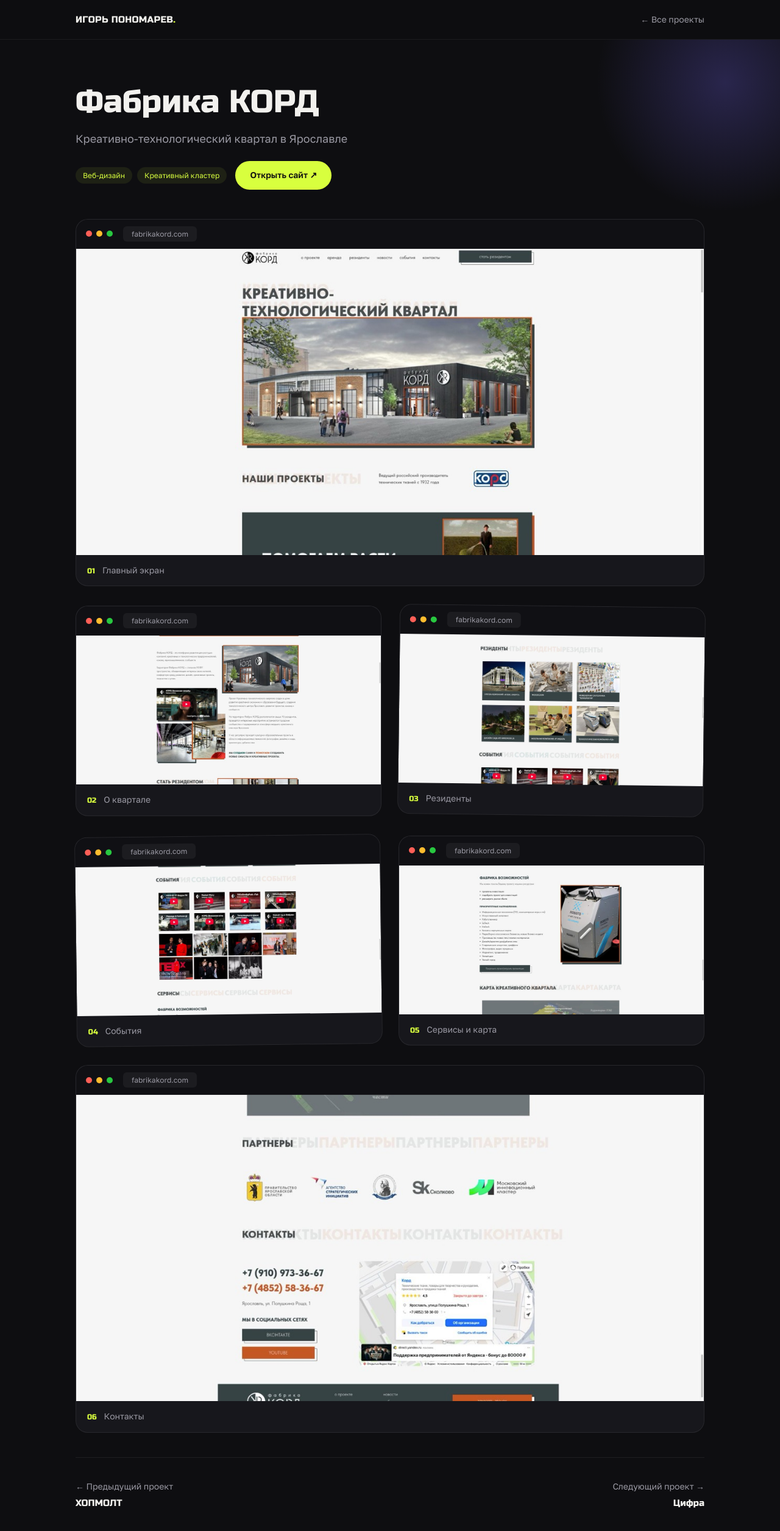
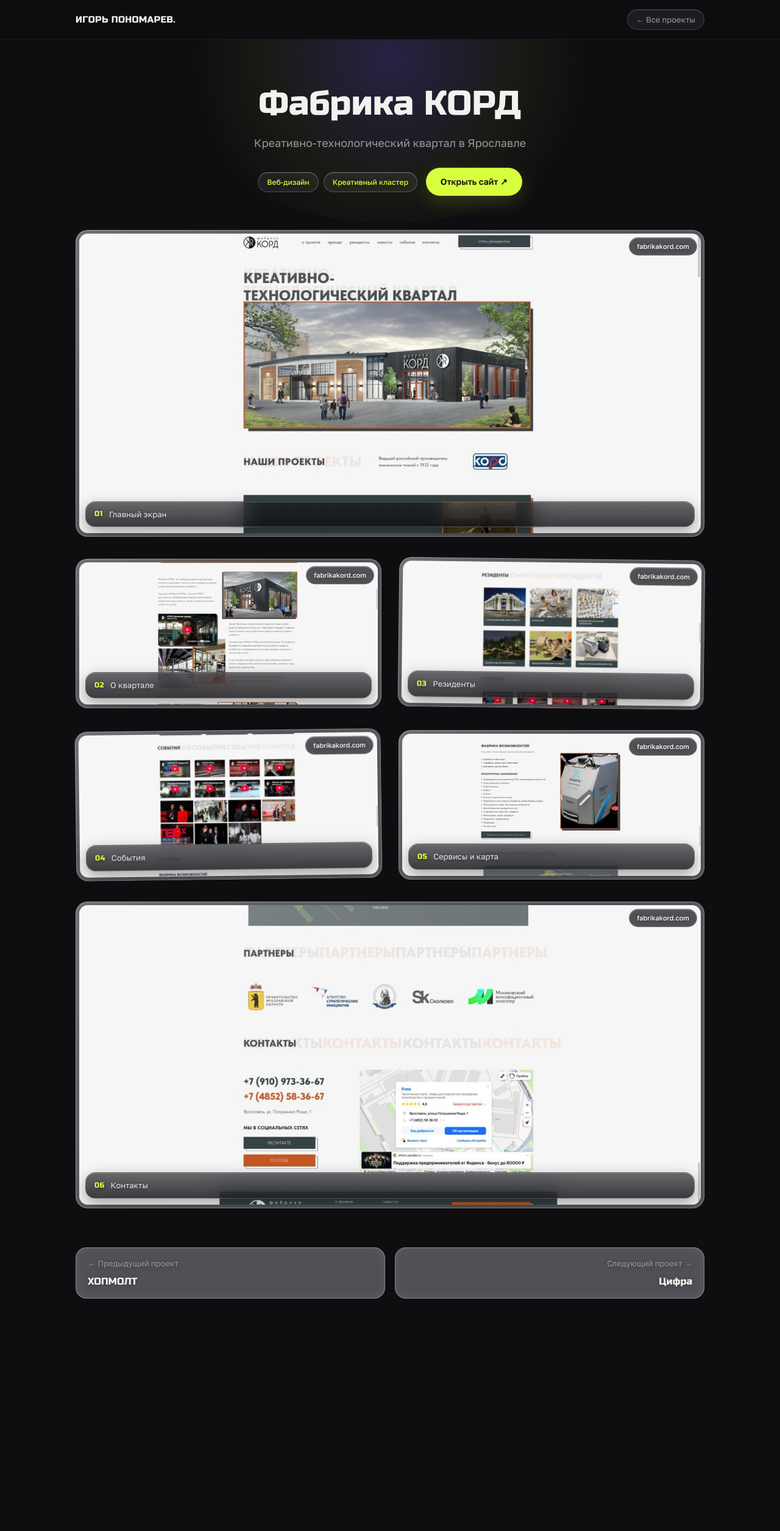
Before and after one commit to zerjg/portfolio, a plain HTML site: page project.html in a window 1280 px wide. Shown: the whole page at 61% size. After the commit the page ends 2201 px from the top, so only its background shows below. Drawn offline with Linux system fonts and the light colour scheme.

Commit message:
Страницы проектов в стилистике liquid glass: серебряные рамки вокруг скринов, плашки доменов и подписей внутри кадров, стеклянные теги/лайтбокс/навигация, центрированная шапка

```diff
--- a/project.html
+++ b/project.html
@@ -19,6 +19,7 @@
       --radius: 20px;
       --font-display: 'Russo One';
       --font-body: 'Golos Text';
+      --glass-tint: rgba(235,235,245,.3);
     }
     * { margin: 0; padding: 0; box-sizing: border-box; }
     html { scroll-behavior: smooth; overflow-x: clip; }
@@ -29,137 +30,238 @@
       overflow-x: clip;
     }
     .wrap { max-width: 1080px; margin: 0 auto; padding: 0 24px; }
-    h1, h2, h3 { font-family: var(--font-display), sans-serif; line-height: 1.2; }
+    h1, h2, h3 { font-family: var(--font-display), sans-serif; line-height: 1.2; font-weight: 400; }
     a { color: inherit; text-decoration: none; }
 
+    /* ---------- nav ---------- */
     nav {
       position: sticky; top: 0; z-index: 10;
       backdrop-filter: blur(14px);
       background: rgba(14,14,17,.75);
       border-bottom: 1px solid rgba(255,255,255,.06);
     }
-    nav .wrap { display: flex; align-items: center; justify-content: space-between; height: 64px; }
+    nav .wrap { display: flex; align-items: center; justify-content: space-between; height: 64px; gap: 16px; }
     .logo { font-family: var(--font-display); font-weight: 400; font-size: 15px; letter-spacing: .02em; white-space: nowrap; }
     .logo span { color: var(--accent); }
-    .back { font-size: 14px; color: var(--muted); }
-    .back:hover { color: var(--text); }
+    .back {
+      font-size: 13px; color: var(--muted);
+      padding: 6px 14px; border-radius: 100px;
+      background: rgba(235,235,245,.07);
+      backdrop-filter: blur(10px) saturate(1.5);
+      border: 1px solid rgba(255,255,255,.14);
+      box-shadow: inset 0 1px 0 rgba(255,255,255,.14);
+      transition: color .2s ease, background .2s ease, border-color .2s ease;
+    }
+    .back:hover { color: var(--text); background: rgba(235,235,245,.12); border-color: rgba(255,255,255,.24); }
 
     /* ---------- project header ---------- */
-    header { padding: 72px 0 48px; position: relative; overflow: hidden; }
+    header { padding: 72px 0 56px; position: relative; overflow: hidden; }
     header::before {
-      content: ''; position: absolute; top: -160px; right: -140px;
-      width: 460px; height: 460px; border-radius: 50%;
-      background: radial-gradient(circle, rgba(123,108,255,.25), transparent 65%);
+      content: ''; position: absolute; top: -240px; left: 50%;
+      width: 780px; height: 540px; border-radius: 50%;
+      transform: translateX(-50%);
+      background: radial-gradient(circle, rgba(123,108,255,.22), rgba(216,255,62,.05) 44%, transparent 68%);
       pointer-events: none;
     }
-    .p-desc { color: var(--muted); font-size: 18px; max-width: 560px; margin-bottom: 22px; }
-    h1 { font-size: clamp(30px, 5vw, 52px); font-weight: 400; margin-bottom: 14px; }
-    .p-meta { display: flex; align-items: center; gap: 14px; flex-wrap: wrap; }
-    .card-tags { display: flex; gap: 8px; flex-wrap: wrap; }
+    header .wrap {
+      position: relative; display: flex; flex-direction: column;
+      align-items: center; text-align: center;
+    }
+    h1 { font-size: clamp(32px, 6vw, 56px); margin-bottom: 16px; text-wrap: balance; }
+    .p-desc {
+      color: var(--muted); font-size: 18px; max-width: 620px;
+      margin: 0 auto 26px; text-wrap: pretty;
+    }
+    .p-meta { display: flex; align-items: center; justify-content: center; gap: 14px; flex-wrap: wrap; }
+    .card-tags { display: flex; gap: 8px; flex-wrap: wrap; justify-content: center; }
     .card-tags span {
-      font-size: 12px; color: var(--accent); background: rgba(216,255,62,.08);
-      padding: 4px 12px; border-radius: 100px;
+      font-size: 12px; font-weight: 500; color: var(--accent);
+      padding: 6px 14px; border-radius: 100px;
+      background: rgba(235,235,245,.07);
+      backdrop-filter: blur(10px) saturate(1.5);
+      border: 1px solid rgba(255,255,255,.22);
+      box-shadow: inset 0 1px 0 rgba(255,255,255,.18);
+      text-shadow: 0 1px 6px rgba(0,0,0,.35);
     }
     .btn {
       display: inline-block; padding: 12px 24px; border-radius: 100px;
-      font-weight: 600; font-size: 14px; transition: transform .15s ease;
+      font-weight: 600; font-size: 14px;
+      transition: transform .15s ease, box-shadow .2s ease;
     }
     .btn:hover { transform: translateY(-2px); }
-    .btn-primary { background: var(--accent); color: #111; }
+    .btn-primary {
+      background: var(--accent); color: #111;
+      box-shadow: 0 10px 30px rgba(216,255,62,.16);
+    }
+    .btn-primary:hover { box-shadow: 0 14px 36px rgba(216,255,62,.24); }
 
-    /* ---------- gallery collage ---------- */
+    /* ---------- gallery: silver glass frames ---------- */
     .gallery {
       display: grid; grid-template-columns: 1fr 1fr;
-      gap: 32px 28px; padding-bottom: 40px;
+      gap: 36px 28px; padding-bottom: 56px;
     }
     figure.shot {
-      background: var(--surface); border: 1px solid rgba(255,255,255,.07);
-      border-radius: var(--radius); overflow: hidden; cursor: zoom-in;
+      position: relative;
+      aspect-ratio: 1200 / 585;
+      padding: 6px;
+      background: var(--glass-tint);
+      backdrop-filter: blur(10px) saturate(1.6);
+      border-radius: var(--radius); overflow: hidden;
+      box-shadow: inset 0 0 0 1px rgba(255,255,255,.28), inset 0 0 14px rgba(255,255,255,.1);
+      cursor: zoom-in;
+      -webkit-user-select: none; user-select: none;
       opacity: 0; transform: translateY(36px);
-      transition: opacity .7s ease, transform .7s ease, border-color .25s ease, box-shadow .25s ease;
+      transition: opacity .7s ease, transform .7s ease, box-shadow .25s ease;
     }
     figure.shot.in { opacity: 1; transform: translateY(0); }
     figure.shot.in:hover {
-      border-color: rgba(216,255,62,.45);
-      box-shadow: 0 24px 60px rgba(0,0,0,.5);
-      transform: translateY(-4px) rotate(0deg) !important;
+      box-shadow: inset 0 0 0 1px rgba(255,255,255,.45), inset 0 0 18px rgba(255,255,255,.16), 0 28px 70px rgba(0,0,0,.5);
+      transform: translateY(-5px) rotate(0deg) !important;
     }
+    figure.shot:focus-visible { outline: 2px solid var(--accent); outline-offset: 4px; }
     figure.shot.wide { grid-column: 1 / -1; }
     figure.shot.tilt-l.in { transform: rotate(-.7deg); }
     figure.shot.tilt-r.in { transform: rotate(.7deg); }
-    .browser-bar {
-      display: flex; align-items: center; gap: 7px;
-      padding: 11px 16px; background: #101014;
-      border-bottom: 1px solid rgba(255,255,255,.06);
+    /* screenshot sits inside the frame, never blurred by the card's backdrop-filter */
+    figure.shot > img {
+      position: absolute; inset: 6px;
+      width: calc(100% - 12px); height: calc(100% - 12px);
+      object-fit: cover; object-position: top center;
+      border-radius: 14px; display: block;
     }
-    .browser-bar i { width: 10px; height: 10px; border-radius: 50%; flex-shrink: 0; }
-    .browser-bar span {
-      margin-left: 10px; font-size: 12px; color: var(--muted);
-      background: rgba(255,255,255,.05); padding: 3px 14px; border-radius: 6px;
+    /* liquid glass: specular sheen */
+    figure.shot::before {
+      content: ''; position: absolute; inset: 0; z-index: 3; pointer-events: none;
+      border-radius: var(--radius);
+      background: linear-gradient(135deg, rgba(255,255,255,.16) 0%, rgba(255,255,255,.05) 26%, rgba(255,255,255,0) 46%);
     }
-    figure.shot img { width: 100%; display: block; }
-    figcaption {
-      display: flex; align-items: baseline; gap: 12px;
-      padding: 14px 18px; font-size: 14px;
+    /* domain chip over a solid backdrop so it always stays legible */
+    figure.shot .domain {
+      position: absolute; top: 12px; right: 12px; z-index: 5;
+      max-width: calc(100% - 24px);
+      font-size: 11px; font-weight: 500; color: #fff;
+      text-shadow: 0 1px 6px rgba(0,0,0,.45);
+      background: linear-gradient(var(--glass-tint), var(--glass-tint)) var(--bg);
+      border: 1px solid rgba(255,255,255,.28);
+      box-shadow: inset 0 1px 0 rgba(255,255,255,.25);
+      padding: 5px 12px; border-radius: 100px;
+      white-space: nowrap; overflow: hidden; text-overflow: ellipsis;
     }
-    figcaption b { font-family: var(--font-display); font-size: 12px; color: var(--accent); font-weight: 400; }
-    figcaption span { color: var(--muted); }
+    /* signature touch: matte glass caption inside the frame */
+    figure.shot .shot-cap {
+      position: absolute; left: 16px; right: 16px; bottom: 16px; z-index: 4;
+      display: flex; align-items: center; gap: 10px;
+      padding: 10px 14px; border-radius: 16px;
+      background: linear-gradient(180deg, rgba(16,16,22,.62) 0%, rgba(12,12,16,.8) 100%);
+      backdrop-filter: blur(18px) saturate(1.5);
+      border: 1px solid rgba(255,255,255,.14);
+      box-shadow: inset 0 1px 0 rgba(255,255,255,.18), 0 8px 24px rgba(0,0,0,.35);
+    }
+    figure.shot .shot-cap .n {
+      font-family: var(--font-display); font-weight: 400;
+      font-size: 12px; letter-spacing: .04em; color: var(--accent);
+      flex-shrink: 0; text-shadow: 0 1px 6px rgba(0,0,0,.5);
+    }
+    figure.shot .shot-cap .t {
+      font-size: 13px; color: #e8e7ee; min-width: 0;
+      white-space: nowrap; overflow: hidden; text-overflow: ellipsis;
+      text-shadow: 0 1px 6px rgba(0,0,0,.45);
+    }
 
     /* ---------- lightbox ---------- */
     .lightbox {
       position: fixed; inset: 0; z-index: 100;
-      background: rgba(8,8,10,.94); backdrop-filter: blur(8px);
+      background: rgba(8,8,10,.9); backdrop-filter: blur(14px) saturate(1.2);
       display: none; align-items: center; justify-content: center; flex-direction: column;
       padding: 24px;
     }
     .lightbox.open { display: flex; }
     .lightbox img {
-      max-width: min(1200px, 92vw); max-height: 78vh;
-      border-radius: 12px; border: 1px solid rgba(255,255,255,.12);
-      box-shadow: 0 40px 120px rgba(0,0,0,.7);
+      max-width: min(1200px, 92vw); max-height: min(78vh, calc(100dvh - 190px));
+      border-radius: 16px;
+      box-shadow: 0 0 0 1px rgba(255,255,255,.1), 0 40px 120px rgba(0,0,0,.7);
     }
     .lb-bar {
       width: min(1200px, 92vw); display: flex; align-items: center;
-      justify-content: space-between; gap: 16px; margin-top: 18px;
+      justify-content: space-between; gap: 16px; flex-wrap: wrap; margin-top: 18px;
+      padding: 10px 18px; border-radius: 16px;
+      background: linear-gradient(180deg, rgba(20,20,26,.6) 0%, rgba(12,12,16,.78) 100%);
+      backdrop-filter: blur(18px) saturate(1.5);
+      border: 1px solid rgba(255,255,255,.14);
+      box-shadow: inset 0 1px 0 rgba(255,255,255,.16), 0 8px 24px rgba(0,0,0,.35);
     }
-    .lb-cap { font-size: 14px; color: var(--muted); }
+    .lb-cap { font-size: 13.5px; color: #c9c8d2; text-shadow: 0 1px 6px rgba(0,0,0,.4); }
     .lb-cap b { color: var(--text); font-weight: 600; }
-    .lb-count { font-family: var(--font-display); font-size: 12px; color: var(--accent); }
+    .lb-count { font-family: var(--font-display); font-weight: 400; font-size: 12px; color: var(--accent); }
+    .lb-btn, .lb-close {
+      background: linear-gradient(var(--glass-tint), var(--glass-tint)) rgba(20,20,26,.45);
+      backdrop-filter: blur(14px) saturate(1.5);
+      border: 1px solid rgba(255,255,255,.26);
+      box-shadow: inset 0 1px 0 rgba(255,255,255,.28), 0 10px 30px rgba(0,0,0,.35);
+      color: var(--text); cursor: pointer;
+      transition: background .2s ease, box-shadow .2s ease, border-color .2s ease;
+    }
+    .lb-btn:hover, .lb-close:hover {
+      background: linear-gradient(rgba(216,255,62,.24), rgba(216,255,62,.1)) rgba(20,20,26,.45);
+      border-color: rgba(216,255,62,.4);
+      box-shadow: inset 0 1px 0 rgba(255,255,255,.3), 0 0 26px rgba(216,255,62,.18);
+    }
     .lb-btn {
       position: absolute; top: 50%; transform: translateY(-50%);
       width: 52px; height: 52px; border-radius: 50%;
-      border: 1px solid rgba(255,255,255,.18); background: rgba(23,23,28,.8);
-      color: var(--text); font-size: 22px; cursor: pointer; transition: background .15s;
+      font-size: 22px; line-height: 1;
     }
-    .lb-btn:hover { background: rgba(216,255,62,.2); }
     .lb-prev { left: 22px; }
     .lb-next { right: 22px; }
     .lb-close {
       position: absolute; top: 20px; right: 22px;
       width: 44px; height: 44px; border-radius: 50%;
-      border: 1px solid rgba(255,255,255,.18); background: rgba(23,23,28,.8);
-      color: var(--text); font-size: 18px; cursor: pointer;
+      font-size: 17px; line-height: 1;
     }
-    .lb-close:hover { background: rgba(255,95,87,.3); }
 
     /* ---------- footer nav ---------- */
     .p-nav {
-      display: flex; justify-content: space-between; gap: 16px; flex-wrap: wrap;
-      border-top: 1px solid rgba(255,255,255,.07);
-      padding: 36px 0 64px;
+      display: grid; grid-template-columns: 1fr 1fr; gap: 16px;
+      padding: 8px 0 72px;
     }
-    .p-nav a { color: var(--muted); font-size: 14px; }
-    .p-nav a:hover { color: var(--accent); }
-    .p-nav a b { display: block; color: var(--text); font-family: var(--font-display); font-size: 15px; margin-top: 4px; }
+    .p-nav a {
+      display: flex; flex-direction: column; gap: 4px;
+      padding: 16px 20px; border-radius: 18px;
+      color: var(--muted); font-size: 13px;
+      background: var(--glass-tint);
+      backdrop-filter: blur(10px) saturate(1.6);
+      box-shadow: inset 0 0 0 1px rgba(255,255,255,.28), inset 0 0 14px rgba(255,255,255,.1);
+      text-shadow: 0 1px 6px rgba(0,0,0,.35);
+      transition: box-shadow .25s ease, transform .25s ease;
+    }
+    .p-nav a:hover {
+      box-shadow: inset 0 0 0 1px rgba(255,255,255,.45), inset 0 0 18px rgba(255,255,255,.16), 0 18px 44px rgba(0,0,0,.45);
+      transform: translateY(-3px);
+    }
+    .p-nav a b {
+      display: block; color: var(--text); font-family: var(--font-display);
+      font-size: 16px; font-weight: 400; margin-top: 2px;
+      transition: color .2s ease;
+    }
     .p-nav a:hover b { color: var(--accent); }
-    .p-nav .next { text-align: right; }
-    .lb-count, .p-nav a b { font-weight: 400; }
+    .p-nav .next { text-align: right; align-items: flex-end; }
 
     @media (max-width: 860px) {
+      header { padding: 48px 0 40px; }
       .gallery { grid-template-columns: 1fr; gap: 24px; }
       figure.shot.tilt-l.in, figure.shot.tilt-r.in { transform: none; }
-      .lb-prev { left: 8px; } .lb-next { right: 8px; }
+      figure.shot.in:hover { transform: translateY(-3px) rotate(0deg) !important; }
+      .p-nav { grid-template-columns: 1fr; gap: 12px; padding-bottom: 56px; }
+      .p-nav .next { text-align: left; align-items: flex-start; }
+      .lb-prev { left: 8px; }
+      .lb-next { right: 8px; }
       .lb-btn { width: 42px; height: 42px; }
+    }
+    @media (max-width: 480px) {
+      .p-desc { font-size: 16px; }
+      figure.shot .shot-cap { left: 12px; right: 12px; bottom: 12px; padding: 8px 12px; }
+      figure.shot .shot-cap .t { font-size: 12px; }
+      .lb-bar { padding: 9px 14px; }
     }
   </style>
 </head>
@@ -304,11 +406,17 @@ const gallery = document.getElementById("gallery");
 p.shots.forEach(([src, cap], i) => {
   const fig = document.createElement("figure");
   fig.className = "shot " + (LAYOUT[i] || "");
+  fig.tabIndex = 0;
+  fig.setAttribute("role", "button");
+  fig.setAttribute("aria-label", "Открыть кадр: " + cap);
   fig.innerHTML =
-    '<div class="browser-bar"><i style="background:#ff5f57"></i><i style="background:#febc2e"></i><i style="background:#28c840"></i><span>' + p.domain + "</span></div>" +
     '<img src="' + src + '" alt="' + p.title + " — " + cap + '" loading="lazy">' +
-    "<figcaption><b>" + String(i + 1).padStart(2, "0") + "</b><span>" + cap + "</span></figcaption>";
+    '<span class="domain">' + p.domain + "</span>" +
+    '<div class="shot-cap"><b class="n">' + String(i + 1).padStart(2, "0") + '</b><span class="t">' + cap + "</span></div>";
   fig.addEventListener("click", () => openLb(i));
+  fig.addEventListener("keydown", e => {
+    if (e.key === "Enter" || e.key === " ") { e.preventDefault(); openLb(i); }
+  });
   gallery.appendChild(fig);
 });
 
```
